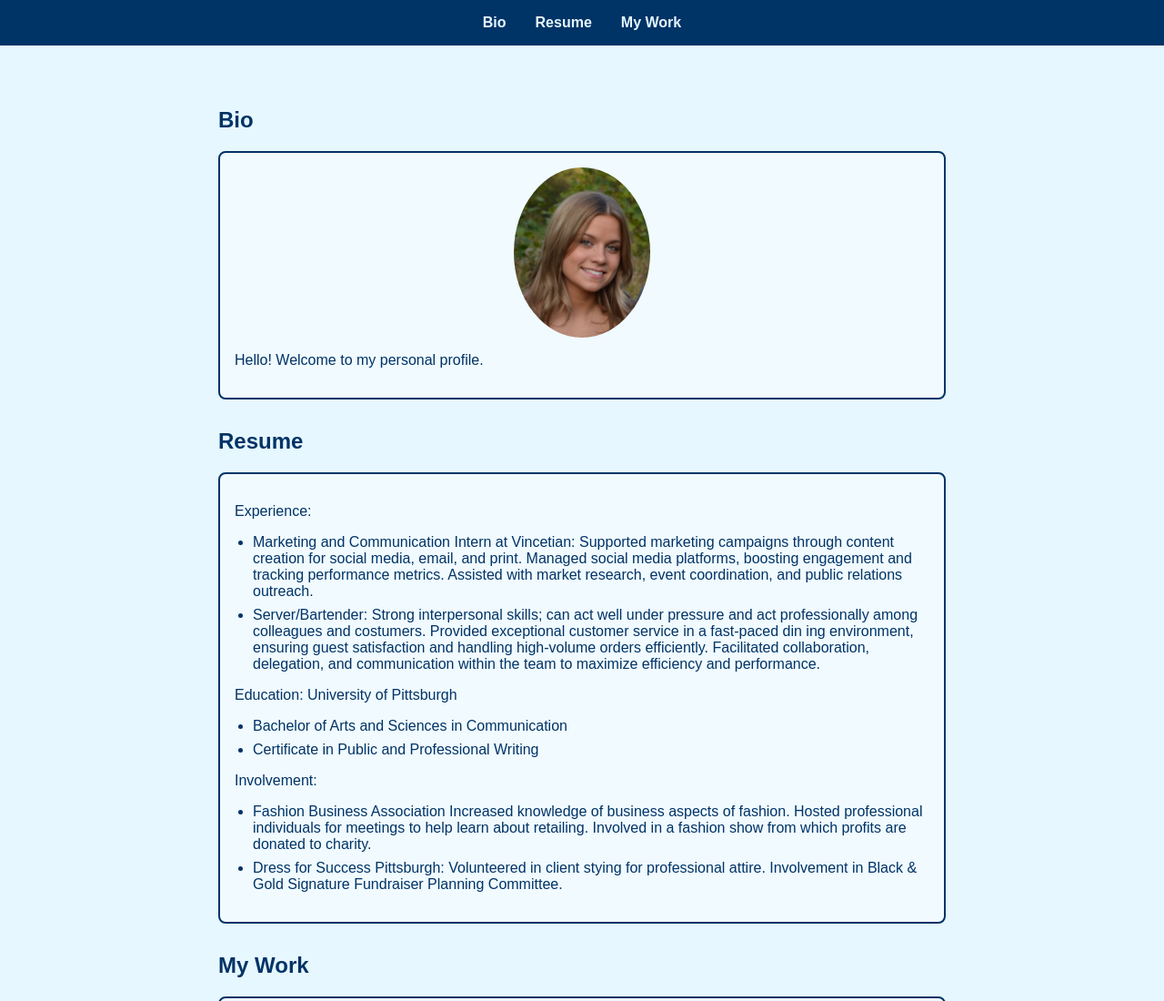
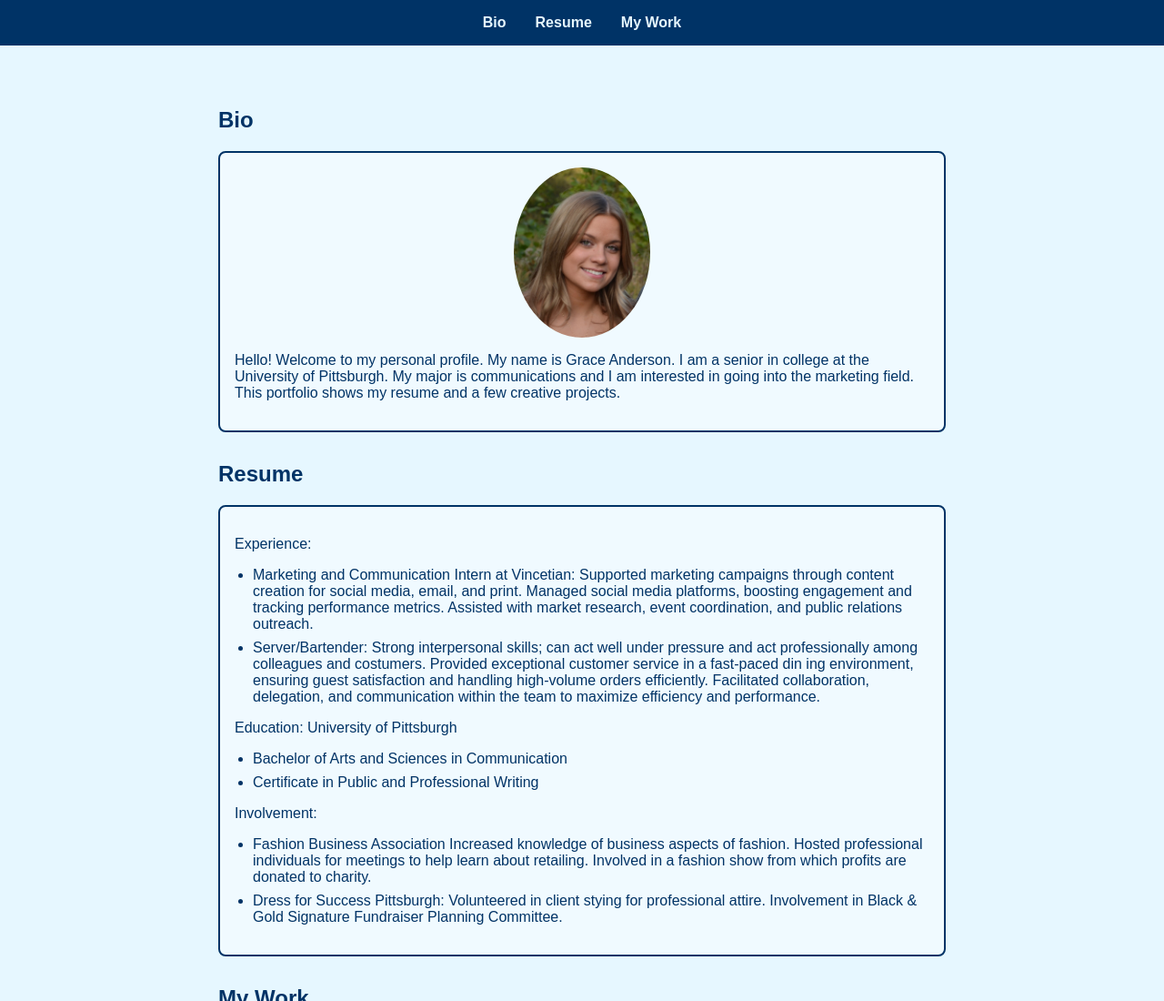
Before and after one commit to graceanderson661/gracewebsite, a plain HTML site: page CSS FOLDER/index.html in a window 1280 px wide. Shown: the top 1100 px of the page at 91% size. Drawn offline with Linux system fonts and the light colour scheme.

Commit message:
index.html

```diff
--- a/CSS FOLDER/index.html
+++ b/CSS FOLDER/index.html
@@ -21,7 +21,7 @@
             <h2>Bio</h2>
             <div class="box">
                 <img src="profile.jpg" alt="Profile Image" class="profile-image">
-                <p>Hello! Welcome to my personal profile. </p>
+                <p>Hello! Welcome to my personal profile. My name is Grace Anderson. I am a senior in college at the University of Pittsburgh. My major is communications and I am interested in going into the marketing field. This portfolio shows my resume and a few creative projects.  </p>
         </section>
 
         <section id="resume">
```
